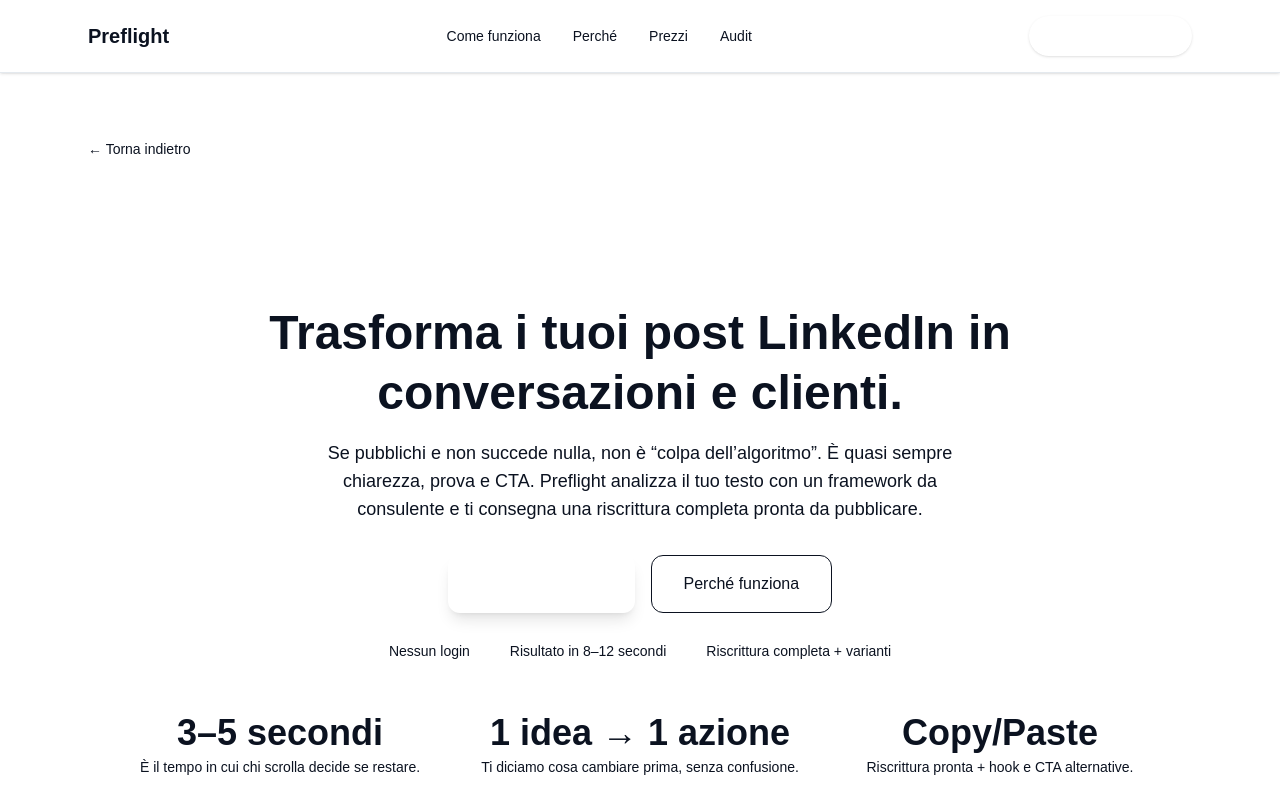
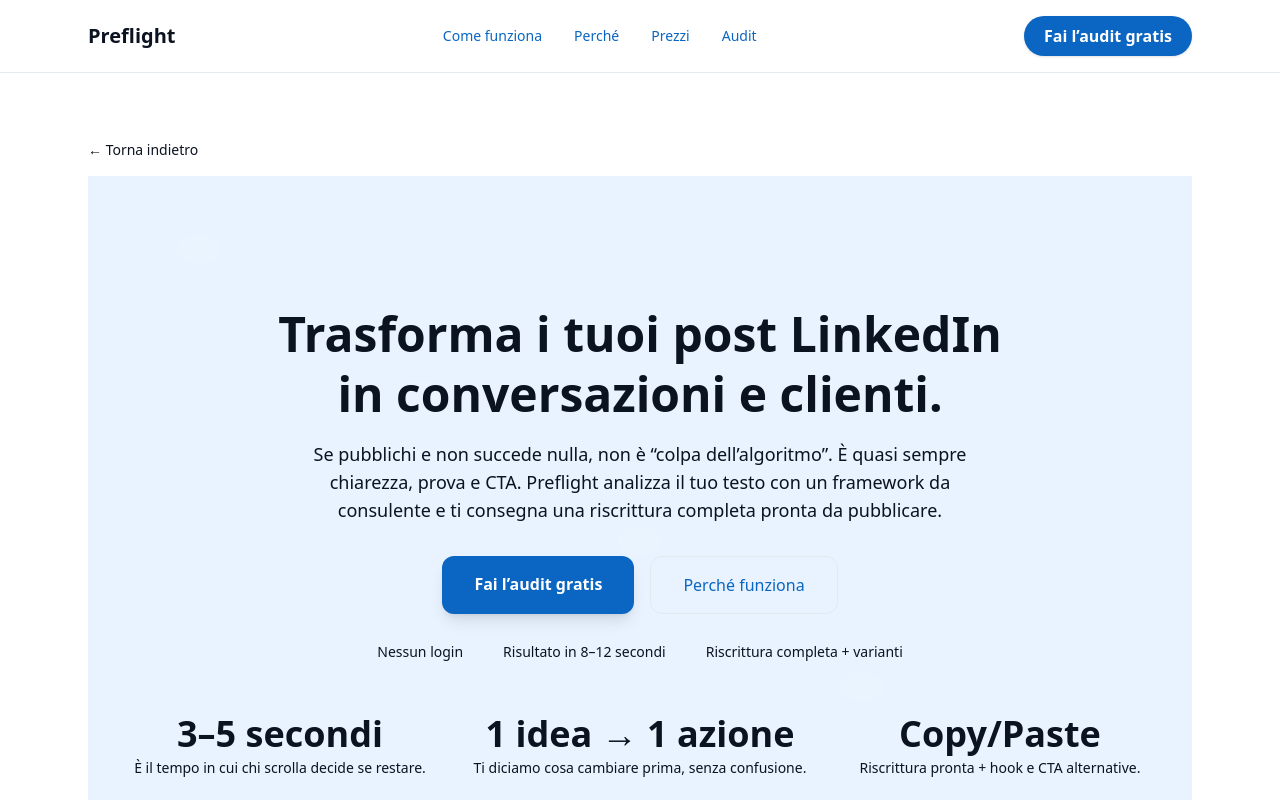
Before and after one commit to marcello13fincato/Preflight, a Next.js app in the folder preflight/: page / in a window 1280 px wide. Shown: the top 800 px of the page. Built offline with nearby package versions, Linux system fonts and the light colour scheme.

Commit message:
Redisegn the colour oh prelight

```diff
--- a/preflight/app/(marketing)/audit/page.tsx
+++ b/preflight/app/(marketing)/audit/page.tsx
@@ -106,7 +106,7 @@
               <button
                 onClick={analyze}
                 disabled={!text.trim()}
-                className="flex-1 rounded-full bg-primary py-3 font-semibold text-white hover:bg-primary-dark transition disabled:opacity-60"
+                className="btn-primary flex-1 rounded-full py-3 font-semibold text-white disabled:opacity-60"
               >
                 Analizza post
               </button>
--- a/preflight/app/(marketing)/page.tsx
+++ b/preflight/app/(marketing)/page.tsx
@@ -18,7 +18,7 @@
   return (
     <main className="min-h-screen">
       {/* hero */}
-      <section className="relative hero-gradient bg-app text-app py-32">
+      <section className="relative bg-soft hero-gradient text-app py-32">
         <div className="absolute inset-0 overflow-hidden opacity-10">
           {/* subtle pattern */}
           <svg
@@ -45,13 +45,13 @@
           <div className="mt-8 flex flex-wrap justify-center gap-4">
             <Link
               href="/audit"
-              className="rounded-xl bg-primary text-white px-8 py-4 font-semibold shadow-lg hover:bg-primary-dark transition"
+              className="btn-primary rounded-xl px-8 py-4 font-semibold shadow-lg"
             >
               Fai l’audit gratis
             </Link>
             <Link
               href="/perche"
-              className="rounded-xl border border-primary text-primary px-8 py-4 hover:bg-soft transition"
+              className="rounded-xl border border-app link-primary px-8 py-4 hover:bg-soft transition"
             >
               Perché funziona
             </Link>
--- a/preflight/app/globals.css
+++ b/preflight/app/globals.css
@@ -1,69 +1,24 @@
 @import "tailwindcss";
 
-/* LinkedIn-inspired color tokens */
-:root {
-  --bg: #FFFFFF;
-  --surface: #FFFFFF;
-  --soft: #E8F3FF;
-  --soft2: #F3F8FF;
-  --border: #E4E9EE;
-
-  --primary: #0A66C2;
-  --primary-dark: #004182;
-  --primary-hover: #0B5CAD;
-
-  --text: #0B1220;
-  --muted: #5E6A75;
-
-  --success: #057642;
-  --warning: #C37B00;
-
-  /* legacy aliases for backwards compatibility */
-  --bg-app: var(--bg);
-  --bg-surface: var(--surface);
-  --bg-soft-alt: var(--soft);
-  --primary-hover-alt: var(--primary-hover);
-  --text-app: var(--text);
-  --text-muted-alt: var(--muted);
-  --border-color: var(--border);
-  --font-sans: var(--font-geist-sans);
-  --font-mono: var(--font-geist-mono);
+:root{
+  --bg:#ffffff;
+  --surface:#ffffff;
+  --soft:#E8F3FF;
+  --soft2:#F3F8FF;
+  --border:#E4E9EE;
+  --primary:#0A66C2;
+  --primaryDark:#004182;
+  --text:#0B1220;
+  --muted:#5E6A75;
 }
 
-body {
-  background: var(--bg);
-  color: var(--text);
-  font-family: Arial, Helvetica, sans-serif;
-}
+body { background: var(--bg); color: var(--text); }
 
-/* utility helpers */
-.hero-gradient {
-  background: radial-gradient(900px circle at 70% 0%, rgba(10,102,194,0.18), transparent 60%),
-    linear-gradient(180deg, rgba(232,243,255,0.65), rgba(255,255,255,0));
-}
-
-.bg-app { background: var(--bg); }
-.bg-surface { background: var(--surface); }
-.bg-soft { background: var(--soft); }
-.bg-soft2 { background: var(--soft2); }
-
-.text-app { color: var(--text); }
-.text-muted { color: var(--muted); }
-
-.border-app { border-color: var(--border); }
-
-.btn-primary { background: var(--primary); color: white; }
-.btn-primary:hover { background: var(--primary-dark); }
-
-.link-primary { color: var(--primary); }
-.link-primary:hover { color: var(--primary-dark); }
-
-/* dark mode fallback (optional) */
-@media (prefers-color-scheme: dark) {
-  :root {
-    --bg: #1c1c1e;
-    --text: #f2f2f7;
-    --surface: #2c2c2e;
-    --border: #3a3a3c;
-  }
-}
+.bg-soft{background:var(--soft);}
+.bg-soft2{background:var(--soft2);}
+.border-app{border-color:var(--border);}
+.text-muted{color:var(--muted);}
+.btn-primary{background:var(--primary);color:white;}
+.btn-primary:hover{background:var(--primaryDark);}
+.btn-secondary{border:1px solid var(--border); background:var(--surface); color:var(--text);}
+.link-primary{color:var(--primary);}
--- a/preflight/components/audit/MetricCard.tsx
+++ b/preflight/components/audit/MetricCard.tsx
@@ -6,8 +6,8 @@
   value: string | number;
 }) {
   return (
-    <div className="rounded-lg border border-border bg-background-alt p-4 text-center">
-      <div className="text-xs text-text-secondary mb-1">{label}</div>
+    <div className="rounded-lg border border-app bg-surface p-4 text-center">
+      <div className="text-xs text-muted mb-1">{label}</div>
       <div className="font-semibold text-text-primary">{value}</div>
     </div>
   );
--- a/preflight/components/audit/PriorityFixCard.tsx
+++ b/preflight/components/audit/PriorityFixCard.tsx
@@ -8,7 +8,7 @@
   fix: string;
 }) {
   return (
-    <div className="rounded-lg border border-border bg-background-alt p-4 space-y-2">
+    <div className="rounded-lg border border-app bg-surface p-4 space-y-2">
       <div className="text-sm font-semibold">{problem}</div>
       <div className="text-xs text-text-secondary">Impatto: {impact}</div>
       <div className="text-xs">Soluzione: {fix}</div>
--- a/preflight/components/audit/RewriteCard.tsx
+++ b/preflight/components/audit/RewriteCard.tsx
@@ -8,7 +8,7 @@
 
 export default function RewriteCard({ text, className = "" }: RewriteCardProps) {
   return (
-    <div className={`rounded-lg border border-border bg-background-alt p-6 relative ${className}`}>
+    <div className={`rounded-lg border border-app bg-surface p-6 relative ${className}`}>
       <pre className="whitespace-pre-wrap text-text-primary">{text}</pre>
       <div className="absolute top-4 right-4">
         <CopyButton text={text} />
--- a/preflight/components/audit/ScoreBars.tsx
+++ b/preflight/components/audit/ScoreBars.tsx
@@ -10,7 +10,7 @@
         return (
           <div key={b.name} className="flex items-center">
             <div className="w-24 text-sm text-text-secondary">{b.name}</div>
-            <div className="flex-1 h-3 bg-background-alt rounded-full overflow-hidden ml-2">
+            <div className="flex-1 h-3 bg-surface rounded-full overflow-hidden ml-2">
               <div
                 className="h-full bg-primary"
                 style={{ width: `${pct}%` }}
--- a/preflight/components/marketing/Header.tsx
+++ b/preflight/components/marketing/Header.tsx
@@ -5,17 +5,17 @@
 
 export default function MarketingHeader() {
   return (
-    <header className="sticky top-0 z-50 bg-app text-app backdrop-blur-md border-b border-app shadow-sm transition-colors duration-200 ease">
+    <header className="sticky top-0 z-50 bg-white/90 backdrop-blur-md border-b border-app">
       <div className="mx-auto max-w-6xl px-6 py-4 flex items-center justify-between">
         <Link href="/" className="font-bold text-xl text-app">
           Preflight
         </Link>
-        <nav className="hidden md:flex items-center gap-8 text-sm text-app">
+        <nav className="hidden md:flex items-center gap-8 text-sm">
           {marketingNav.map((item) => (
             <Link
               key={item.href}
               href={item.href}
-              className="transition-colors duration-200 ease hover:text-primary-dark"
+              className="transition-colors duration-200 ease link-primary hover:text-primaryDark"
             >
               {item.label}
             </Link>
@@ -24,7 +24,7 @@
         <div className="flex items-center gap-4">
           <Link
             href={marketingCTA.href}
-            className="rounded-full bg-primary px-5 py-2 text-white font-semibold shadow-sm hover:bg-primary-dark transition"
+            className="btn-primary rounded-full px-5 py-2 font-semibold shadow-sm"
           >
             {marketingCTA.label}
           </Link>
--- a/preflight/components/shared/Card.tsx
+++ b/preflight/components/shared/Card.tsx
@@ -1,5 +1,5 @@
 export default function Card({ children, className = "" }: { children: React.ReactNode; className?: string }) {
   return (
-    <div className={`rounded-2xl border border-border bg-background-alt p-6 shadow-sm ${className}`}>{children}</div>
+    <div className={`rounded-2xl border border-app bg-surface p-6 shadow-sm ${className}`}>{children}</div>
   );
 }
```
